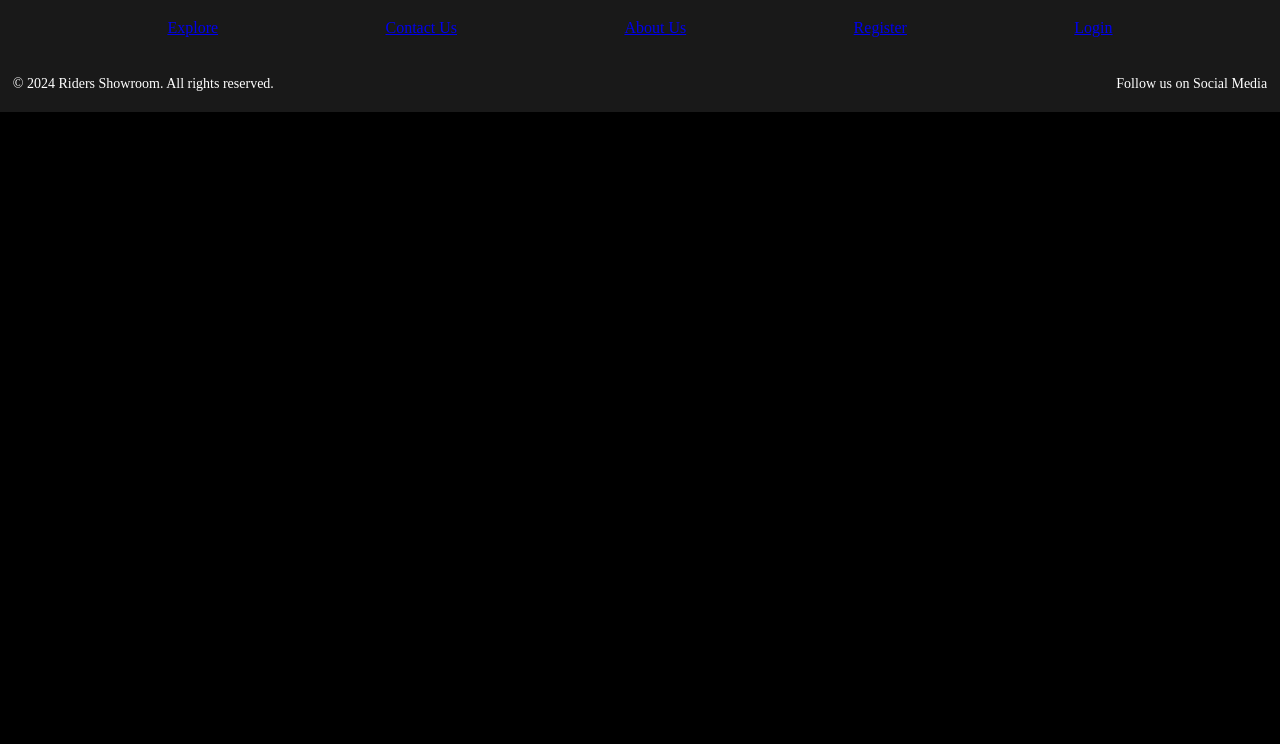
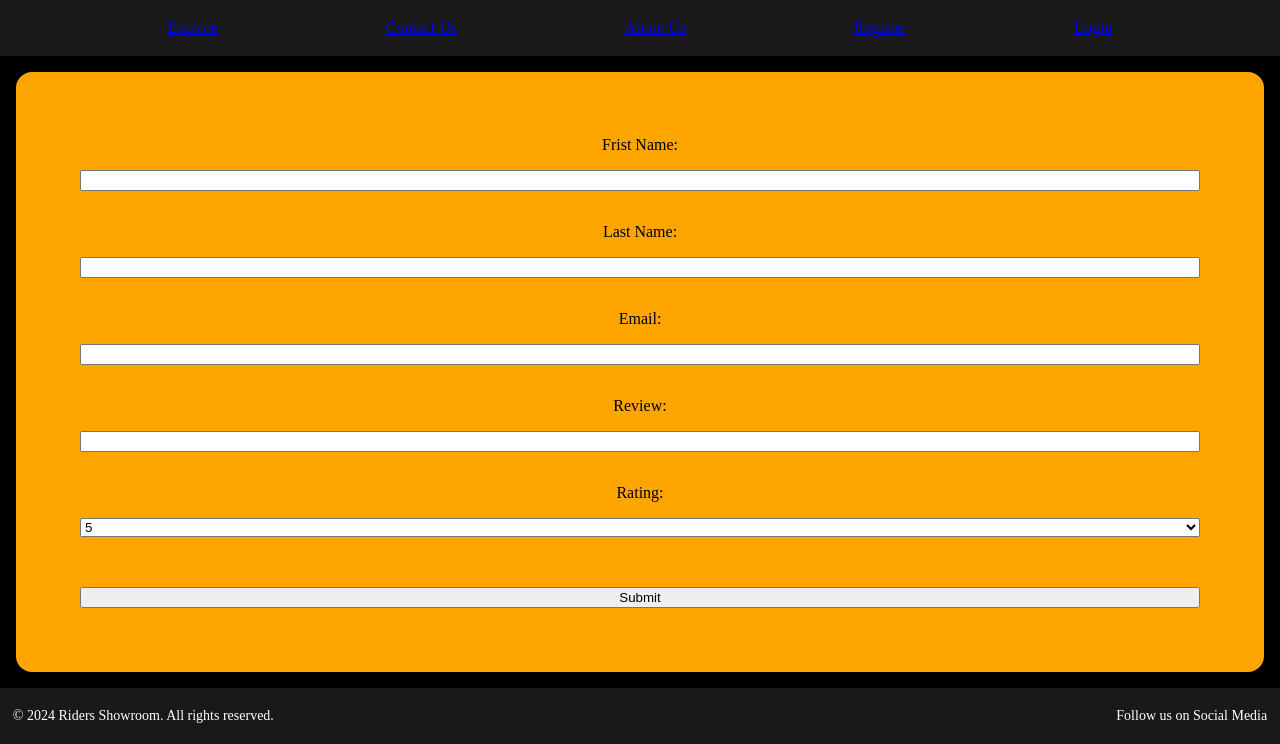
Before and after one commit to spicyyy1/Riders-sales, a PHP site: page /About.html in a window 1280 px wide. Shown: the part 65-809 px from the top of the page. Before the commit the page ends 177 px from the top, so only its background shows below. Run offline with PHP 8.4, Linux system fonts and the light colour scheme.

Commit message:
review form

```diff
--- a/About.html
+++ b/About.html
@@ -21,6 +21,37 @@
         <a href="Login.html">Login</a>
     </div>
 
+    <div>
+        <form class="feedbackform" method="post">
+            <label for="firstname">Frist Name:</label>
+            <input type="text" name="firstname" id="firstname">
+            <label id="firstNameMsg"></label>
+
+            <label for="lastname">Last Name:</label>
+            <input type="text" name="lastname" id="lastname">
+            <label id="lastNameMsg"></label>
+
+            <label for="email">Email:</label>
+            <input type="email" name="email" id="email">
+            <label id="emailMsg"></label>
+
+            <label for="review">Review:</label>
+            <input type="text" name="review" id="review">
+            <label id="reviewMsg"></label>
+
+            <label for="rating">Rating:</label>
+            <select name="rating" id="rating">
+                <option value="5">5</option>
+                <option value="4">4</option>
+                <option value="3">3</option>
+                <option value="2">2</option>
+                <option value="1">1</option>
+            </select><br>
+
+            <input type="submit" value="Submit" id="submitBtn">
+        </form>
+    </div>
+
     <footer>
         <div class="container-footer">
             <p>&copy; 2024 Riders Showroom. All rights reserved.</p>
--- a/style.css
+++ b/style.css
@@ -85,3 +85,15 @@ body{
     position: relative;
     bottom: 0;
 }
+.feedbackform{
+    display: grid;
+    grid-template-columns: 1fr;
+    gap: 1rem;
+    margin: 1rem;
+    padding: 5%;
+    background-color: orange;
+    border-radius: 1rem;
+    text-align: center;
+    align-items: center;
+    justify-content: center;
+}
```
